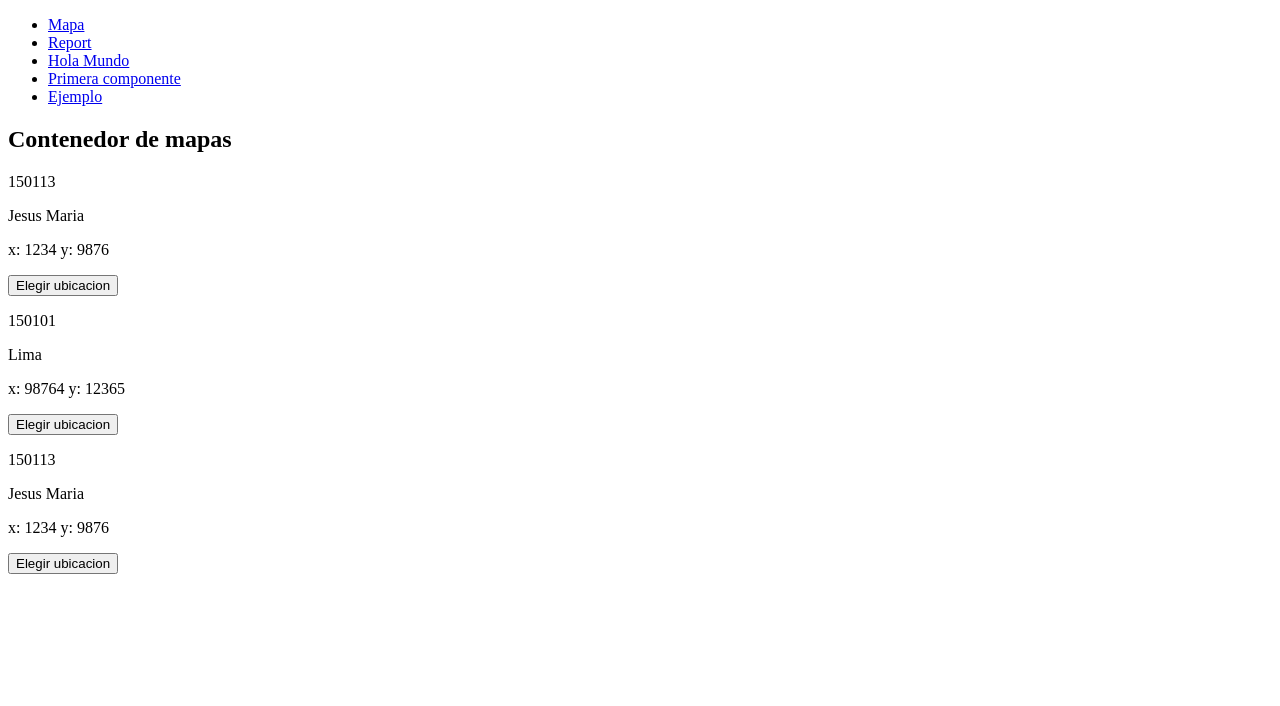
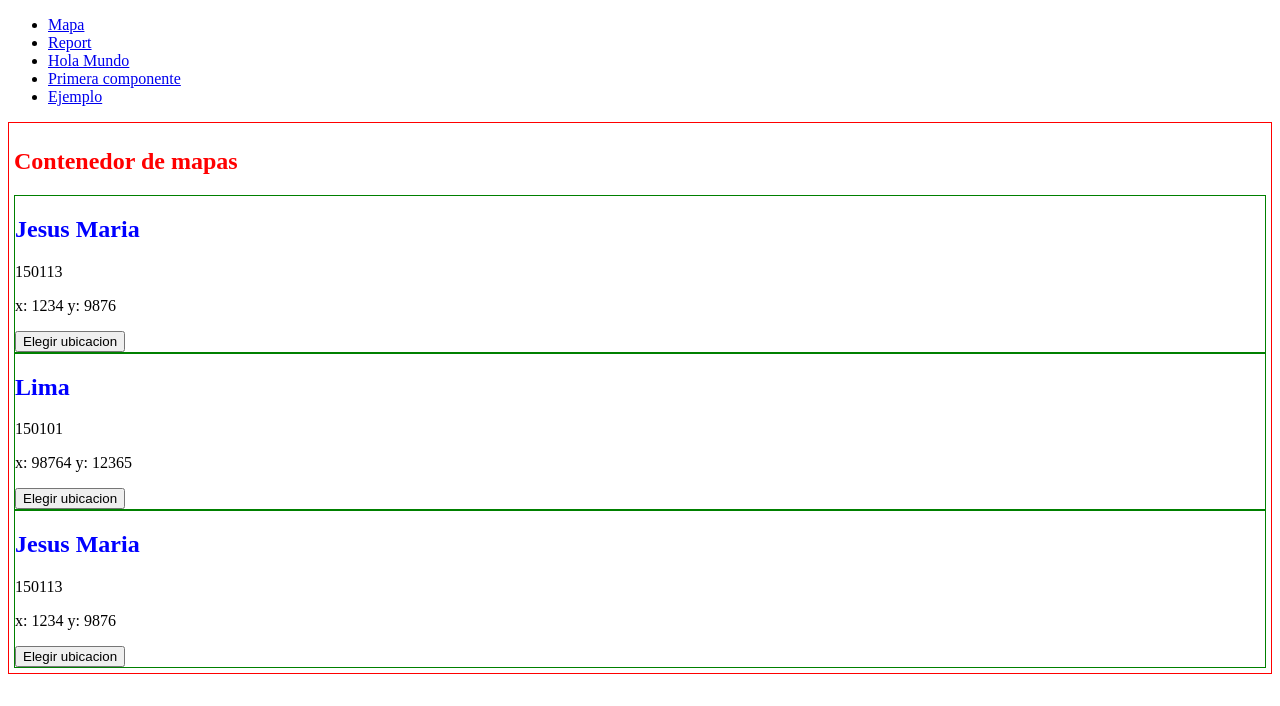
Before and after one commit to neotrons/inei_curso_angular, an Angular app: page /map in a window 1280 px wide. Shown: the top 706 px of the page. Built offline with nearby package versions, Linux system fonts and the light colour scheme.

Commit message:
feat: add custom style

```diff
--- a/src/app/modules/maps/map-container/map-container.component.html
+++ b/src/app/modules/maps/map-container/map-container.component.html
@@ -1,4 +1,6 @@
-<h2>Contenedor de mapas</h2>
-<app-map-render [data]="ubigeoSelected" (clickMap)="mapClicler($event)"></app-map-render>
-<app-map-render [data]="ubigeoSelected" (clickMap)="mapClicler($event)"
-*ngFor="let ubigeoSelected of ubigeosSelected"></app-map-render>
+<div class="container">
+  <h2>Contenedor de mapas</h2>
+  <app-map-render [data]="ubigeoSelected" (clickMap)="mapClicler($event)"></app-map-render>
+  <app-map-render [data]="ubigeoSelected" (clickMap)="mapClicler($event)"
+  *ngFor="let ubigeoSelected of ubigeosSelected"></app-map-render>
+</div>
--- a/src/app/modules/maps/map-container/map-container.component.scss
+++ b/src/app/modules/maps/map-container/map-container.component.scss
@@ -0,0 +1,2 @@
+.container { border: 1px solid red; padding: 5px;}
+h2 {color: red;}
--- a/src/app/modules/maps/map-render/map-render.component.html
+++ b/src/app/modules/maps/map-render/map-render.component.html
@@ -1,9 +1,9 @@
+<div class="container">
+  <h2>
+    {{ data.nombre }}
+  </h2>
   <p>
     {{ data.ubigeo }}
- </p>
-
-<p>
- {{ data.nombre }}
    </p>
 
   <p>
@@ -12,3 +12,4 @@
    </p>
 
    <button (click)="onClick()">Elegir ubicacion</button>
+</div>
--- a/src/app/modules/maps/map-render/map-render.component.scss
+++ b/src/app/modules/maps/map-render/map-render.component.scss
@@ -0,0 +1 @@
+.container { border: 1px solid green;}
--- a/src/styles.scss
+++ b/src/styles.scss
@@ -1 +1,2 @@
 /* You can add global styles to this file, and also import other style files */
+h2 {color: blue;}
```
Lines whose indentation alone changed are shown as unchanged.
